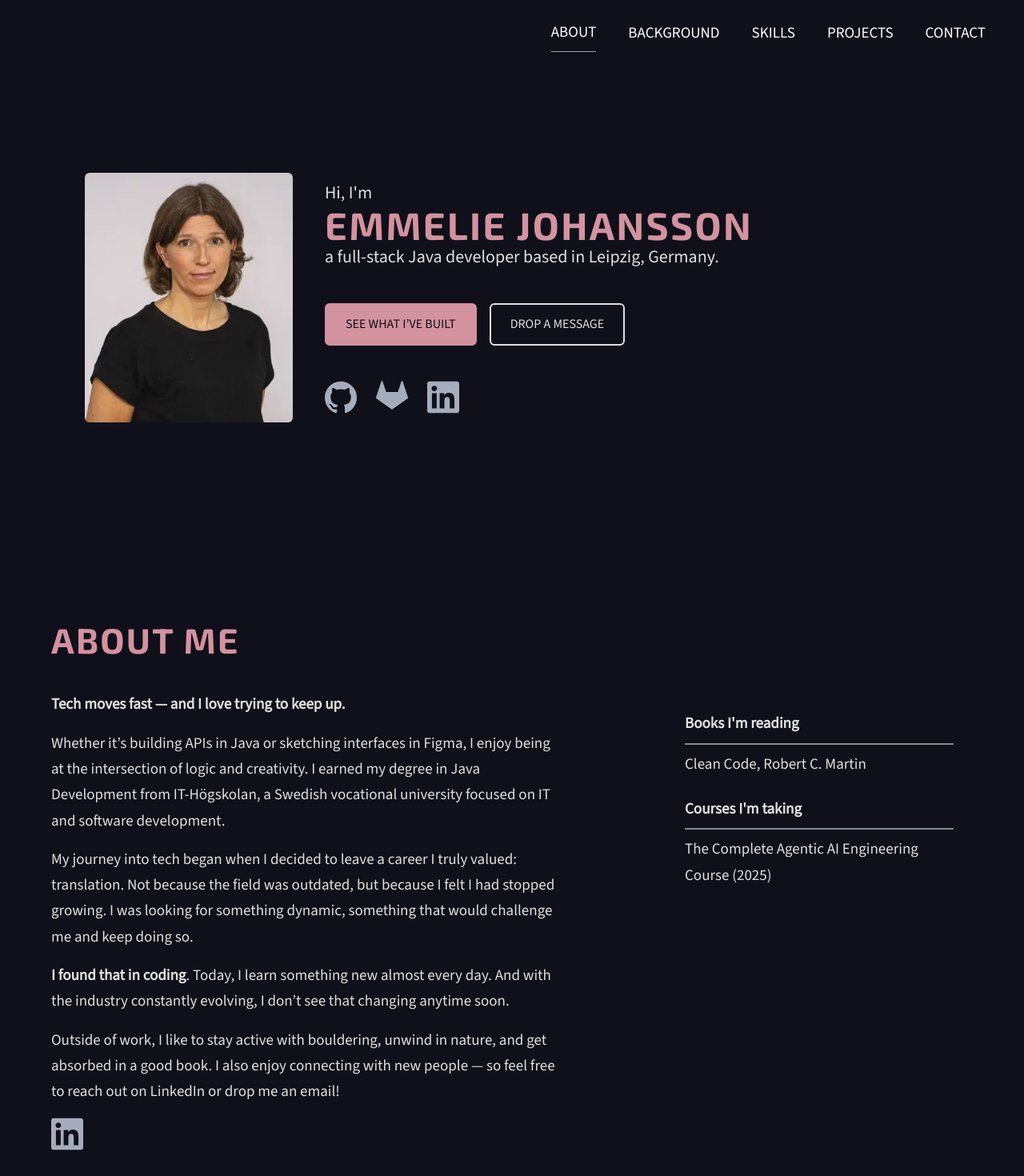
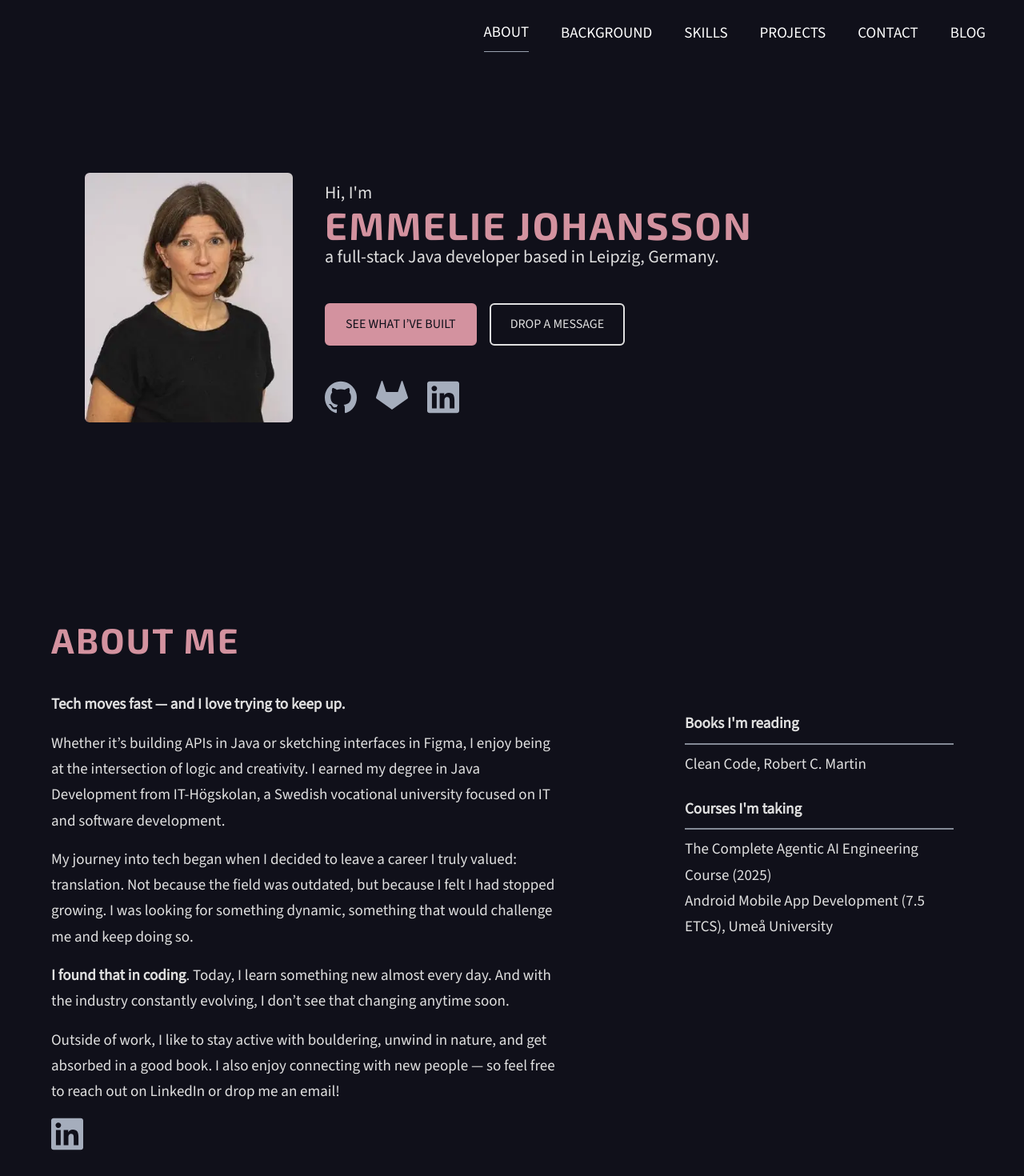
Before and after one commit to Emmelie83/PortfolioReact, a React (Vite) app: page / in a window 1280 px wide. Shown: the top 1470 px of the page at 80% size. Built offline with nearby package versions, Linux system fonts and the light colour scheme.

Commit message:
Add Blog page

```diff
--- a/package.json
+++ b/package.json
@@ -14,12 +14,16 @@
     "@tailwindcss/vite": "^4.1.6",
     "lucide-react": "^0.511.0",
     "react": "^19.1.0",
-    "react-dom": "^19.1.0"
+    "react-dom": "^19.1.0",
+    "react-router-dom": "^7.6.2",
+    "react-router-hash-link": "^2.4.3"
   },
   "devDependencies": {
     "@eslint/js": "^9.25.0",
     "@types/react": "^19.1.2",
     "@types/react-dom": "^19.1.2",
+    "@types/react-router-dom": "^5.3.3",
+    "@types/react-router-hash-link": "^2.4.9",
     "@vitejs/plugin-react": "^4.4.1",
     "autoprefixer": "^10.4.21",
     "eslint": "^9.25.0",
--- a/src/App.tsx
+++ b/src/App.tsx
@@ -1,30 +1,14 @@
-import React from "react";
-import Header from "./modules/Header";
-import About from "./modules/About";
-import Background from "./modules/Background";
-import Skills from "./modules/Skills";
-import Footer from "./modules/Footer";
-import Projects from "./modules/Projects";
-import Contact from "./modules/Contact";
-import NavBar from "./components/NavBar";
+import { BrowserRouter as Router, Routes, Route } from "react-router-dom";
+import Site from "./pages/Site";
+import Blog from "./pages/Blog";
 
-const App: React.FC = () => {
+export default function App() {
 	return (
-		<div>
-			<NavBar />
-			<Header />
-			<main className="max-w-screen-xl mx-auto xs:px-4 sm:px-6 lg:px-12 xl:px-16">
-				<About />
-				<Background />
-				<Skills />
-				<Projects />
-				<Contact />
-			</main>
-			<div>
-				<Footer />
-			</div>
-		</div>
+		<Router>
+			<Routes>
+				<Route path="/" element={<Site />} />
+				<Route path="/blog" element={<Blog />} />
+			</Routes>
+		</Router>
 	);
-};
-
-export default App;
+}
--- a/src/components/NavBar.tsx
+++ b/src/components/NavBar.tsx
@@ -1,4 +1,6 @@
 import { useState, useCallback, useEffect } from "react";
+import { HashLink } from "react-router-hash-link";
+import { Link } from "react-router-dom";
 import { Menu, X } from "lucide-react";
 
 const navSections = ["about", "background", "skills", "projects", "contact"];
@@ -7,7 +9,7 @@ export default function NavBar() {
 	const [menuOpen, setMenuOpen] = useState(false);
 	const [activeSection, setActiveSection] = useState<string>("");
 
-  const toggleMenu = () => setMenuOpen((prev) => !prev);
+	const toggleMenu = () => setMenuOpen((prev) => !prev);
 
 	useEffect(() => {
 		const observer = new IntersectionObserver(
@@ -35,21 +37,18 @@ export default function NavBar() {
 	const navLinks = useCallback(
 		(onLinkClick?: () => void) =>
 			navSections.map((section) => (
-				<a
+				<HashLink
 					key={section}
-					href={`#${section}`}
+					smooth
+					to={`/#${section}`}
 					onClick={onLinkClick}
 					className={`relative w-full md:w-auto py-2 text-left md:text-center uppercase
-                        md:before:content-[''] md:before:absolute md:before:bottom-0 md:before:left-0
-                        md:before:h-[1px] md:before:w-0 md:before:bg-white md:before:transition-all md:before:duration-300
-                        md:hover:before:w-full
-                        ${
-							activeSection === section
-								? "border-b-1 border-gray-400"
-								: ""
-						}`}>
+            md:before:content-[''] md:before:absolute md:before:bottom-0 md:before:left-0
+            md:before:h-[1px] md:before:w-0 md:before:bg-white md:before:transition-all md:before:duration-300
+            md:hover:before:w-full
+            ${activeSection === section ? "border-b-1 border-gray-400" : ""}`}>
 					{section.charAt(0).toUpperCase() + section.slice(1)}
-				</a>
+				</HashLink>
 			)),
 		[activeSection]
 	);
@@ -62,25 +61,26 @@ export default function NavBar() {
 				{/* Desktop */}
 				<div className="hidden md:flex px-10 py-2 md:gap-8 lg:gap-10 items-center justify-end uppercase">
 					{navLinks()}
+					<Link to="/blog">Blog</Link>
 				</div>
 
-				{/* Mobile toggle */}
+				{/* Mobile Toggle */}
 				<div className="flex md:hidden justify-end p-3">
 					<button
 						onClick={toggleMenu}
 						aria-label="Toggle menu"
-						aria-expanded={menuOpen}
-						className="focus:outline-none">
+						aria-expanded={menuOpen}>
 						{menuOpen ? <X size={30} /> : <Menu size={30} />}
 					</button>
 				</div>
 
-				{/* Mobile menu */}
+				{/* Mobile Menu */}
 				{menuOpen && (
-					<div
-						className="flex flex-col gap-4 px-10 pb-10 md:hidden bg-[#10101A] text-left uppercase items-start w-full h-lvh transition-all duration-300 ease-in-out"
-						tabIndex={0}>
+					<div className="flex flex-col gap-4 px-10 pb-10 md:hidden bg-[#10101A] text-left uppercase items-start w-full h-lvh transition-all duration-300 ease-in-out">
 						{navLinks(() => setMenuOpen(false))}
+						<Link to="/blog" onClick={() => setMenuOpen(false)}>
+							Blog
+						</Link>
 					</div>
 				)}
 			</nav>
--- a/src/components/NowSection.tsx
+++ b/src/components/NowSection.tsx
@@ -6,13 +6,23 @@ export default function NowSection() {
 					<p className="font-semibold flex lg:items-center gap-2 border-b-2 border-[#848a96] pb-2 mb-2">
 						Books I'm reading
 					</p>
-					<p>Clean Code, Robert C. Martin</p>
+					<ul>
+						<li>Clean Code, Robert C. Martin</li>
+					</ul>
 				</div>
 				<div>
 					<p className="font-semibold flex lg:items-center gap-2 border-b-2 border-[#848a96] pb-2 mb-2">
 						Courses I'm taking
 					</p>
-					<p>The Complete Agentic AI Engineering Course (2025)</p>
+					<ul>
+						<li>
+							The Complete Agentic AI Engineering Course (2025)
+						</li>
+						<li>
+							Android Mobile App Development (7.5 ETCS), Umeå
+							University
+						</li>
+					</ul>
 				</div>
 			</div>
 		</div>
--- a/src/index.css
+++ b/src/index.css
@@ -1,9 +1,7 @@
-@import url('https://fonts.googleapis.com/css2?family=Exo+2:wght@700&family=PT+Sans&display=swap');
 @import url('https://fonts.googleapis.com/css2?family=Exo+2:wght@700&family=Source+Sans+3:wght@300;400&display=swap');
 @import url('https://fonts.googleapis.com/css2?family=Exo+2:wght@700&family=IBM+Plex+Sans:wght@300;400&display=swap');
 
 @import "tailwindcss";
-
 
 body {
   background-color: #10101A;
@@ -296,5 +294,4 @@ h2 {
     #tech-stack {
       font-size: 19px;
     }
-
 }
--- /dev/null
+++ b/src/pages/Blog.tsx
@@ -0,0 +1,11 @@
+import NavBar from "../components/NavBar";
+
+export default function Blog() {
+	return (
+    <div className="max-w-screen-xl mx-auto p-4">
+      <NavBar />
+			<h1 className="text-3xl font-bold mb-4">My Blog</h1>
+			<p>Here are my blog posts!</p>
+		</div>
+	);
+}
--- /dev/null
+++ b/src/pages/Site.tsx
@@ -0,0 +1,27 @@
+import NavBar from "../components/NavBar";
+import About from "../modules/About";
+import Background from "../modules/Background";
+import Footer from "../modules/Footer";
+import Header from "../modules/Header";
+import Projects from "../modules/Projects";
+import Skills from "../modules/Skills";
+import ContactSection from "../modules/Contact";
+
+export default function Site() {
+  return (
+		<div>
+			<NavBar />
+			<Header />
+			<main className="max-w-screen-xl mx-auto xs:px-4 sm:px-6 lg:px-12 xl:px-16">
+				<About />
+				<Background />
+				<Skills />
+				<Projects />
+				<ContactSection />
+			</main>
+			<div>
+				<Footer />
+			</div>
+		</div>
+  );
+}
```
Also changed, not shown: 1 other file (tests, documents, lock files or other folders).
